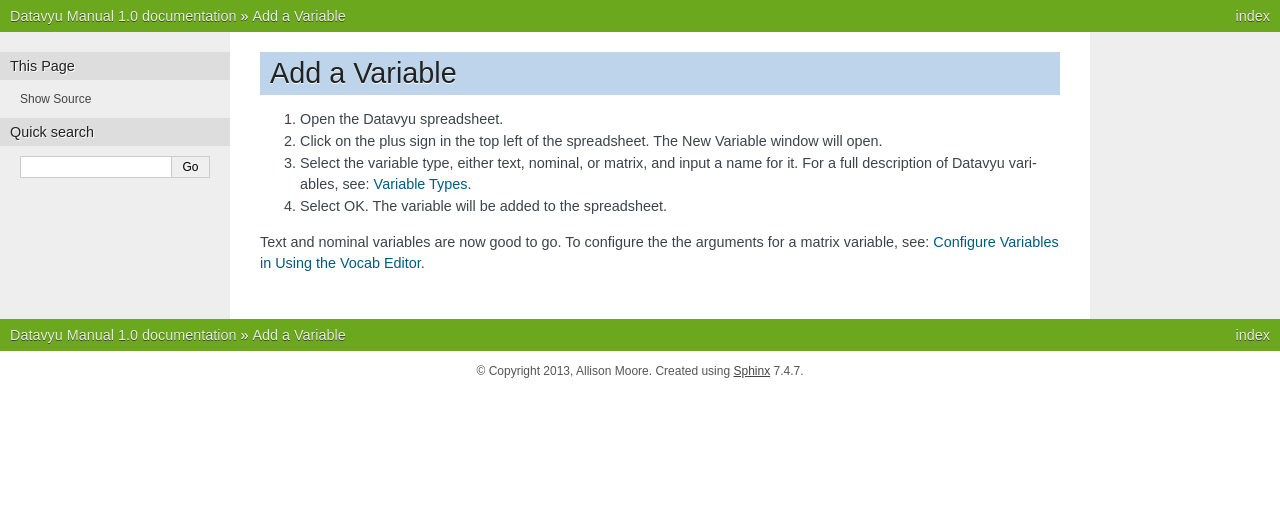
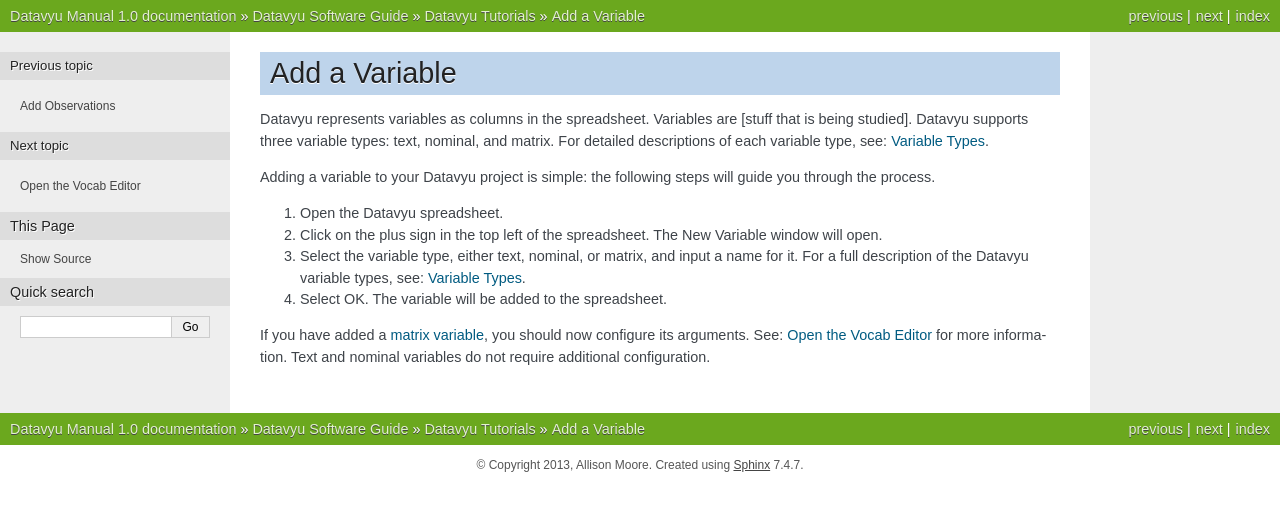
Before and after one commit to databrary/datavyu-docs, a Sphinx documentation site: the page built from source/guide/tutorial/add-a-variable.txt, in a window 1280 px wide. Shown: the top 511 px of the page. Built offline with Sphinx 7.4.7, drawn with Linux system fonts in a browser that asks for light colours; pages that are not in the unit, such as notebooks, are missing from menus.

Commit message:
guide: adding variable configuration tutorial and extra items for glossary

```diff
--- a/source/guide/tutorial/add-a-variable.txt
+++ b/source/guide/tutorial/add-a-variable.txt
@@ -2,8 +2,16 @@
 Add a Variable
 ==============
 
-.. talks about adding a variable to datavyu, cross-reference with
-   :ref:`variable-types` and
+Datavyu represents variables as columns in the spreadsheet. Variables
+are [stuff that is being studied]. Datavyu supports three variable types:
+text, nominal, and matrix. For detailed descriptions of each variable
+type, see: :ref:`variable-types`.
+
+Adding a variable to your Datavyu project is simple: the following steps
+will guide you through the process.
+
+.. talks about adding a variable to
+   datavyu, cross-reference with :ref:`variable-types` and
    :doc:`/guide/tutorial/configure-datavyu-variables`
 
 #. Open the Datavyu spreadsheet.
@@ -12,11 +20,12 @@
    Variable window will open.
 
 #. Select the variable type, either text, nominal, or matrix, and input
-   a name for it. For a full description of Datavyu variables, see:
-   :ref:`variable-types`.
+   a name for it. For a full description of the Datavyu variable types,
+   see: :ref:`variable-types`.
 
 #. Select :guilabel:`OK`. The variable will be added to the spreadsheet.
 
-Text and nominal variables are now good to go. To configure the
-the arguments for a matrix variable, see:
-:doc:`/guide/tutorial/configure-datavyu-variables`.
+If you have added a :term:`matrix variable`, you should now configure
+its arguments. See: :doc:`/guide/tutorial/configure-datavyu-variables`
+for more information. :term:`Text <text-variable>` and :term:`nominal
+<nominal-variable>` variables do not require additional configuration.
```
Also changed, not shown: source/guide/reference/glossary.txt (+9 -0 lines), source/guide/tutorial/configure-datavyu-variables.txt (+44 -21 lines), source/guide/tutorials.txt (+4 -4 lines).
